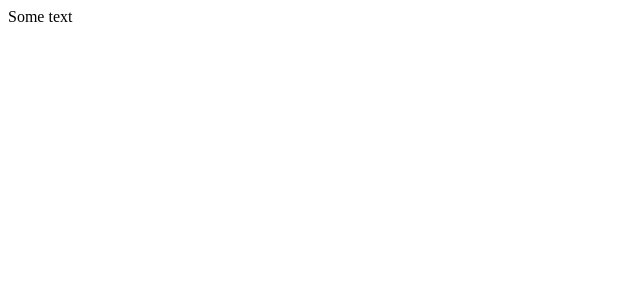
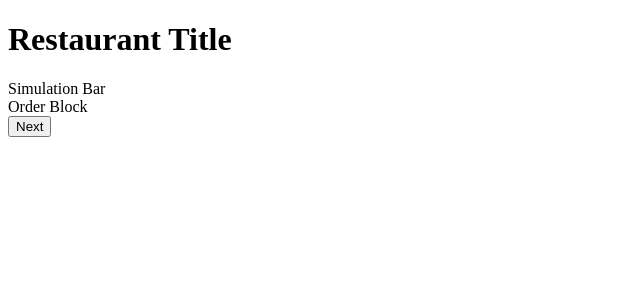
Before and after one commit to salt-community/restaurant-frontend-simulation, a React (Vite) app: page / in a window 1280 px wide. Shown: the top 300 px of the page, without its empty margins (0-640 px from the left). Built offline with nearby package versions, Linux system fonts and the light colour scheme.

Commit message:
Implemented base structure

```diff
--- a/src/App.tsx
+++ b/src/App.tsx
@@ -1,9 +1,55 @@
 import './App.css'
+import SimulationBar from "./components/SimulationBar.tsx";
+import {type JSX, useState} from "react";
+import OrderBlock from "./components/OrderBlock.tsx";
+import PaymentBlock from "./components/PaymentBlock.tsx";
+import AdressBlock from "./components/AdressBlock.tsx";
+import KitchenBlock from "./components/KitchenBlock.tsx";
+import DeliveryBlock from "./components/DeliveryBlock.tsx";
+import FinishBlock from "./components/FinishBlock.tsx";
+
+type BlockType = "ORDER" | "PAYMENT" | "ADRESS" | "KITCHEN" | "DELIVERY" | "FINISH"
+
+const BLOCK_TYPE: Record<BlockType, BlockType> = {
+  ORDER: 'ORDER',
+  PAYMENT: 'PAYMENT',
+  ADRESS: 'ADRESS',
+  KITCHEN: 'KITCHEN',
+  DELIVERY: 'DELIVERY',
+  FINISH: 'FINISH',
+} as const;
+
 
 function App() {
+  const [currentBlock, setCurrentBlock] = useState<BlockType>(BLOCK_TYPE.ORDER)
+  const blockTypeMapToComponent: Record<BlockType, JSX.Element> = {
+    ORDER: <OrderBlock/>,
+    PAYMENT: <PaymentBlock/>,
+    ADRESS: <AdressBlock/>,
+    KITCHEN: <KitchenBlock/>,
+    DELIVERY: <DeliveryBlock/>,
+    FINISH: <FinishBlock/>,
+  }
+  const blockTypeMapToNextBlockType: Record<BlockType, BlockType> = {
+    ORDER: BLOCK_TYPE.PAYMENT,
+    PAYMENT: BLOCK_TYPE.ADRESS,
+    ADRESS: BLOCK_TYPE.KITCHEN,
+    KITCHEN: BLOCK_TYPE.DELIVERY,
+    DELIVERY: BLOCK_TYPE.FINISH,
+    FINISH: BLOCK_TYPE.ORDER,
+  }
   return (
     <>
-      <a>Some text</a>
+      <h1>Restaurant Title</h1>
+      <SimulationBar/>
+
+      <div className="CurrentBlock">
+        {
+          blockTypeMapToComponent[currentBlock]
+        }
+        <br/>
+        <button onClick={() => setCurrentBlock(blockTypeMapToNextBlockType[currentBlock])}>Next</button>
+      </div>
     </>
   )
 }
--- /dev/null
+++ b/src/components/AdressBlock.tsx
@@ -0,0 +1,3 @@
+export default function AdressBlock() {
+  return <a>Adress Block</a>
+}
--- /dev/null
+++ b/src/components/DeliveryBlock.tsx
@@ -0,0 +1,3 @@
+export default function DeliveryBlock() {
+  return <a>Delivery Block</a>
+}
--- /dev/null
+++ b/src/components/FinishBlock.tsx
@@ -0,0 +1,3 @@
+export default function FinishBlock() {
+  return <a>Finish Block</a>
+}
--- /dev/null
+++ b/src/components/KitchenBlock.tsx
@@ -0,0 +1,3 @@
+export default function KitchenBlock() {
+  return <a>Kitchen Block</a>
+}
--- /dev/null
+++ b/src/components/OrderBlock.tsx
@@ -0,0 +1,3 @@
+export default function OrderBlock() {
+  return <a>Order Block</a>
+}
--- /dev/null
+++ b/src/components/PaymentBlock.tsx
@@ -0,0 +1,3 @@
+export default function PaymentBlock() {
+  return <a>Payment Block</a>
+}
--- /dev/null
+++ b/src/components/SimulationBar.tsx
@@ -0,0 +1,3 @@
+export default function SimulationBar() {
+  return <a>Simulation Bar</a>
+}
```
